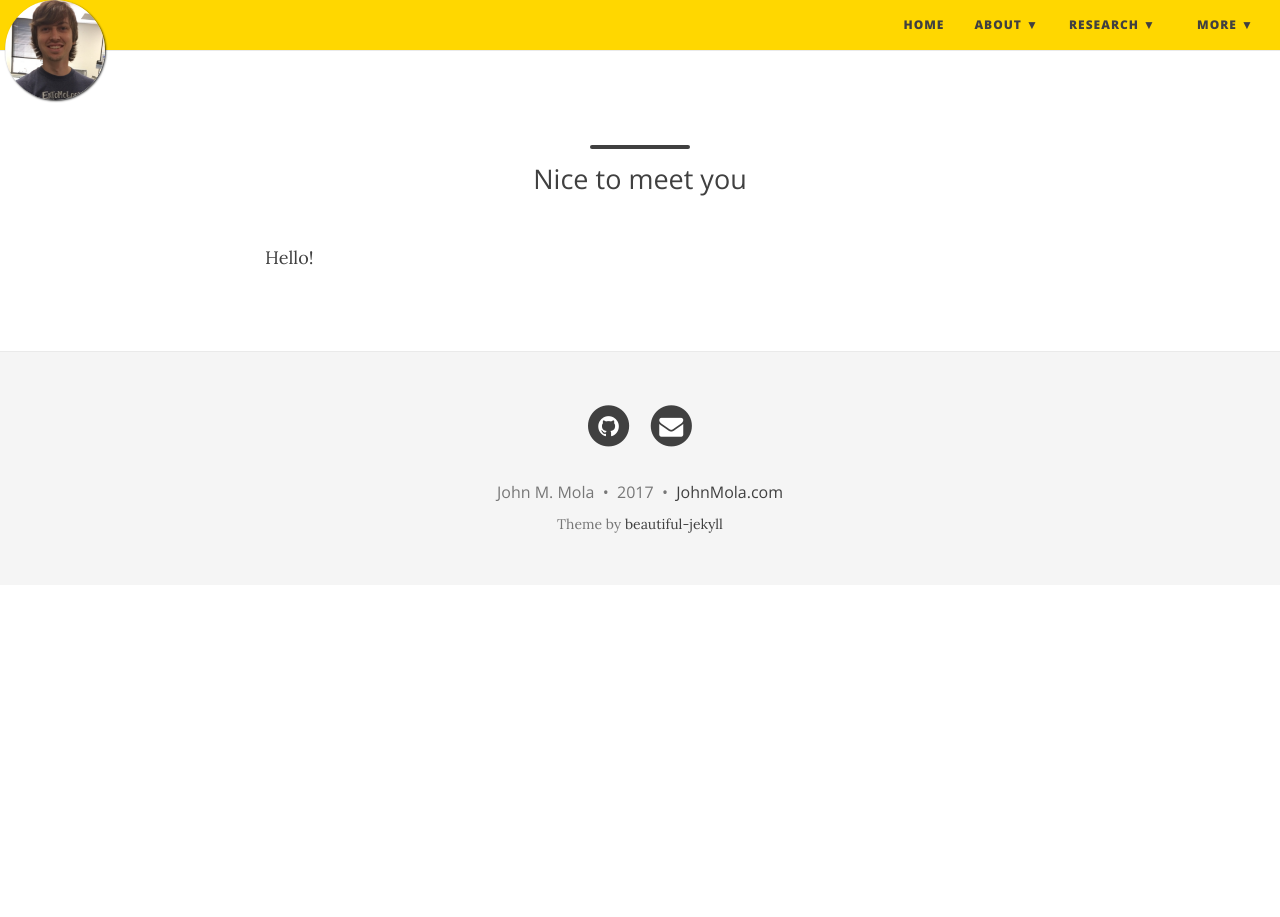
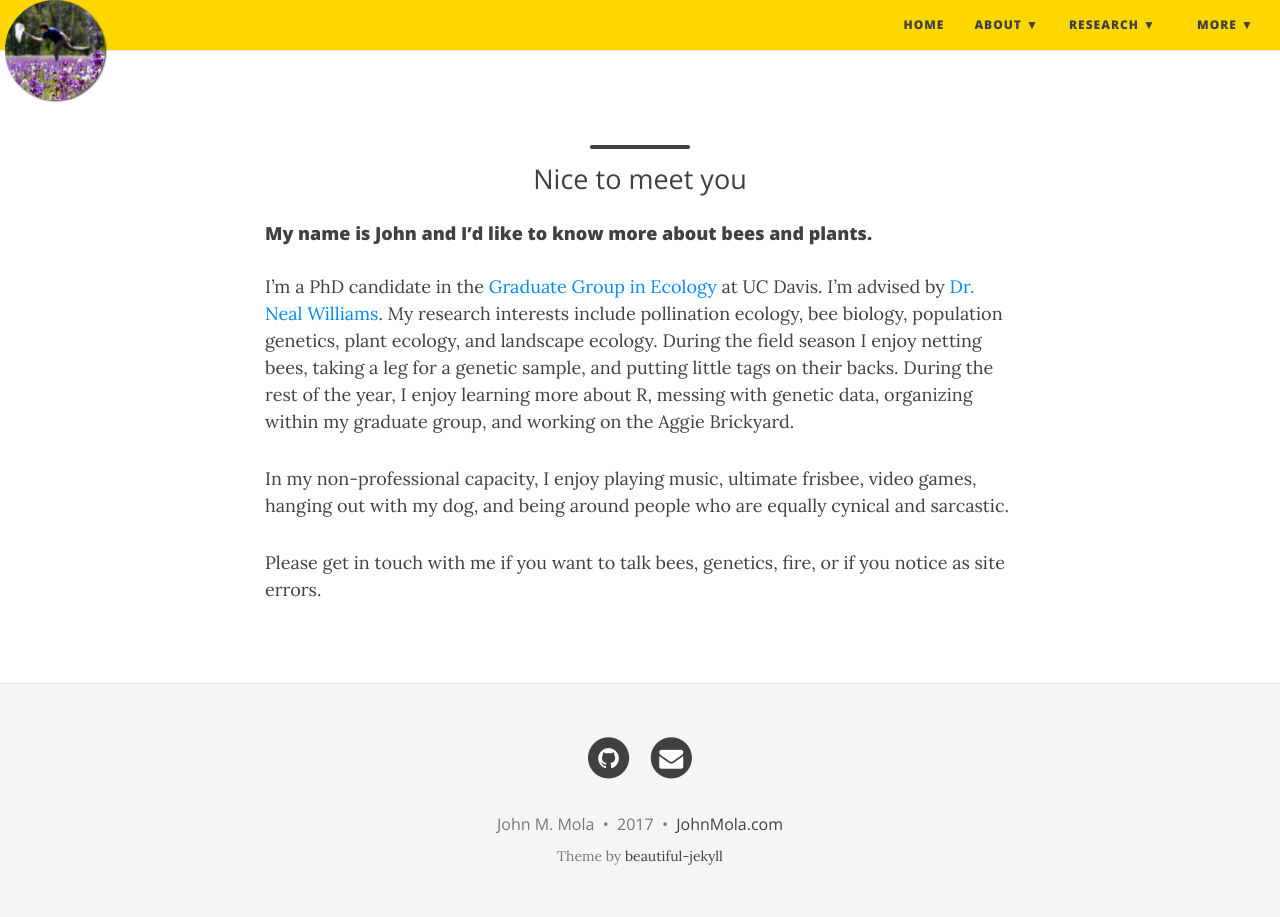
Before and after one commit to maureenpage/maureen-page.github.io, a Jekyll site: the page built from Bio.md, in a window 1280 px wide. Built offline with Jekyll 4.4.1, drawn with Linux system fonts in a browser that asks for light colours; nearby versions of some CDN libraries.

Commit message:
update to content

```diff
--- a/Bio.md
+++ b/Bio.md
@@ -6,4 +6,10 @@ css: "/css/index.css"
 
 ---
 
-Hello!
+#### My name is John and I'd like to know more about bees and plants.
+
+I'm a PhD candidate in the [Graduate Group in Ecology](http://ecology.ucdavis.edu) at UC Davis. I'm advised by [Dr. Neal Williams](http://williamslab.ucdavis.edu). My research interests include pollination ecology, bee biology, population genetics, plant ecology, and landscape ecology. During the field season I enjoy netting bees, taking a leg for a genetic sample, and putting little tags on their backs. During the rest of the year, I enjoy learning more about R, messing with genetic data, organizing within my graduate group, and working on the Aggie Brickyard.
+
+In my non-professional capacity, I enjoy playing music, ultimate frisbee, video games, hanging out with my dog, and being around people who are equally cynical and sarcastic.
+
+Please get in touch with me if you want to talk bees, genetics, fire, or if you notice as site errors.
--- a/_config.yml
+++ b/_config.yml
@@ -5,8 +5,6 @@
 
 url: "https://John-Mola.github.io"
 baseurl: ""
-
-safe: true
 
 # Name of website
 title: John M. Mola
@@ -31,7 +29,7 @@ navbar-links:
     - Williams Lab: "https://williamslab.ucdavis.edu"
 
 
-avatar: "/img/me_photo.png"
+avatar: "/img/me_photo_2.png"
 
 # --- Background colour/image options --- #
 
--- a/index.html
+++ b/index.html
@@ -19,6 +19,11 @@ bigimg:
 ---
 
 <div style="text-align:center">
+  John Mola <br>
+  PhD Candidate, Williams Lab <br>
+  Graduate Group in Ecology <br>
+  University of California Davis <br>
+
 <strong>PhD Candidate, Williams Lab</strong> <br>
 <strong>Graduate Group in Ecology</strong> <br>
 <strong>University of California Davis</strong> <br>
```
Also changed, not shown: img/me_photo_2.png (added).
